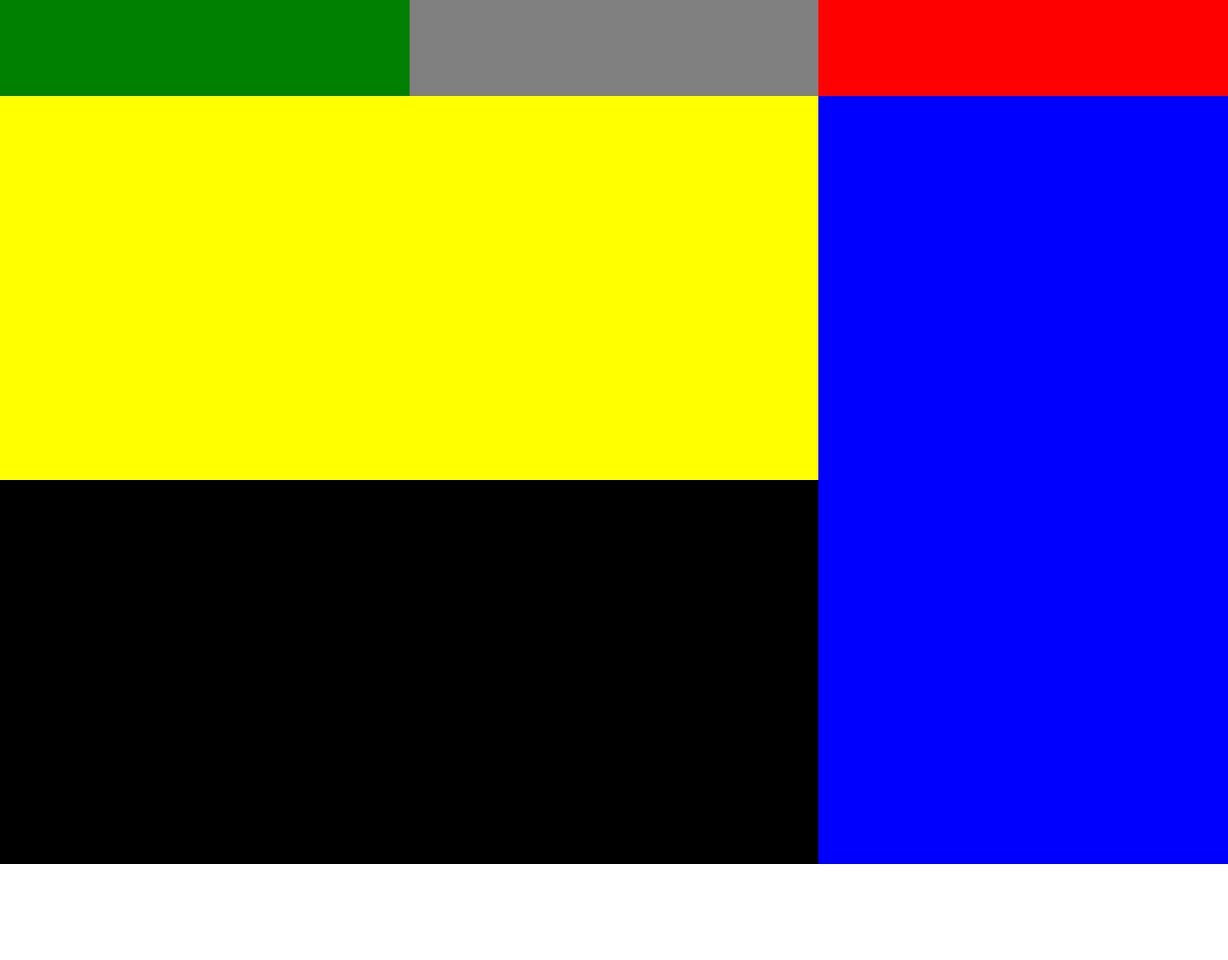
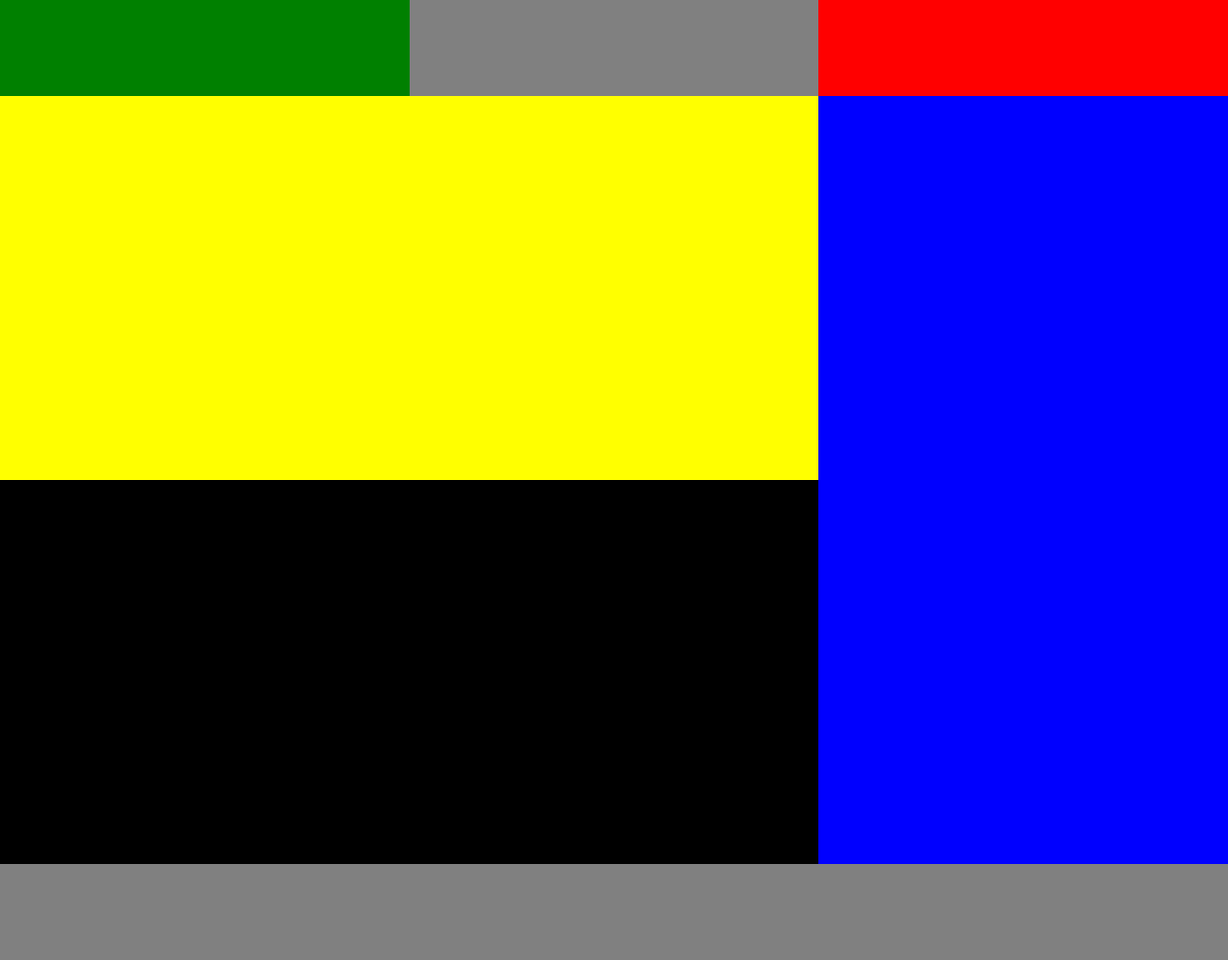
Before and after one commit to Dream2Sky/BootstrapLearning, a plain HTML site: page index.html in a window 1280 px wide. Shown: the whole page at 96% size. Before the commit the page ends 900 px from the top, so only its background shows below. Drawn offline with Linux system fonts and the light colour scheme.

Commit message:
添加了footer

```diff
--- a/index.html
+++ b/index.html
@@ -74,6 +74,13 @@
             </div>
         </div>
     </div>
+    <footer>
+    	<div class="row">
+    		<div class="col-lg-12 gray">
+
+    		</div>
+    	</div>
+    </footer>
     <script type="text/javascript" src="bootstrap/js/jquery-3.0.0.min.js"></script>
     <script type="text/javascript" src="bootstrap/js/bootstrap.min.js"></script>
 </body>
```
